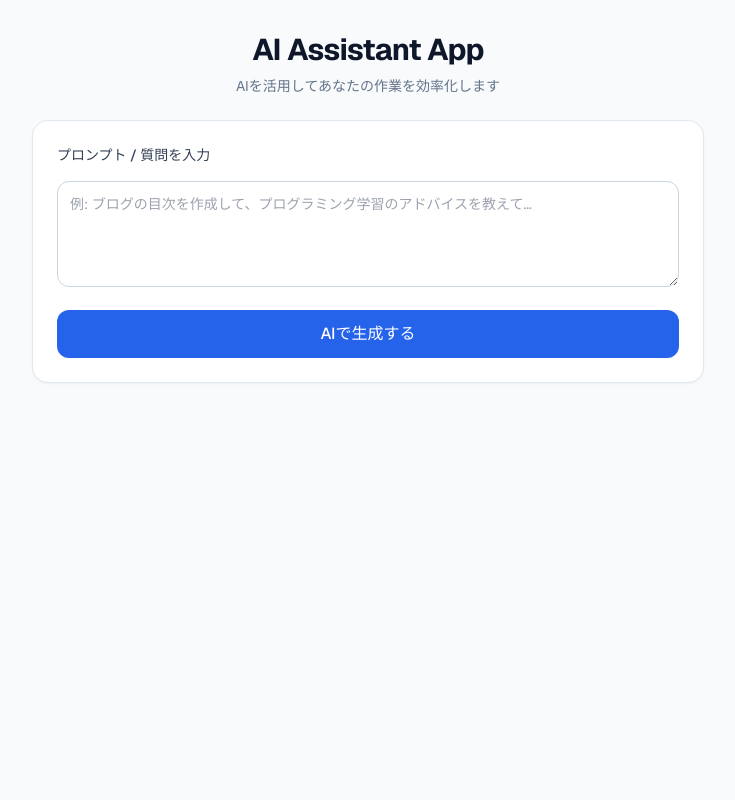
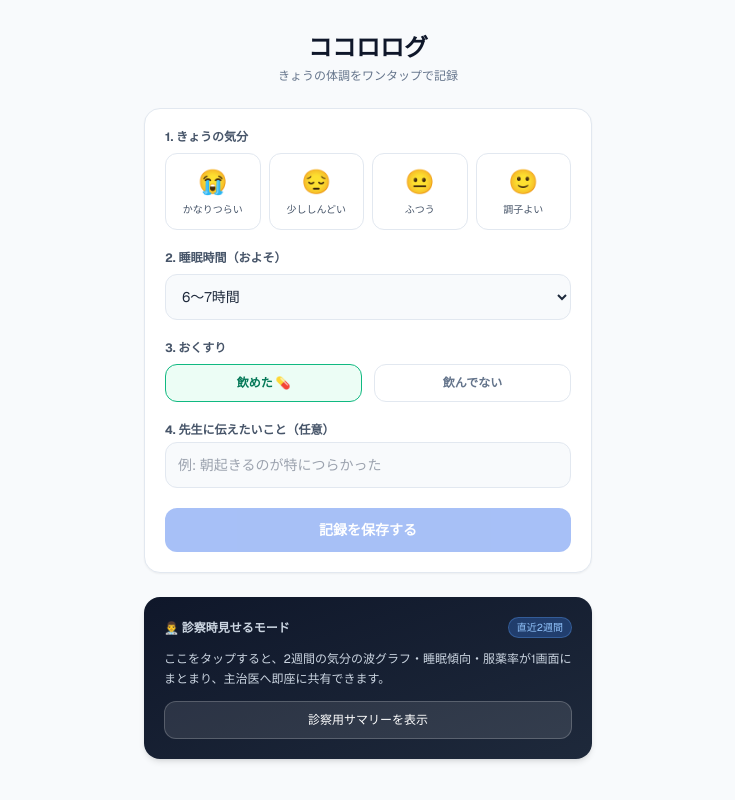
Before and after one commit to desrow9999-lang/nextjs-with-supabase, a Next.js app: page / in a window 1280 px wide. Shown: the whole page, without its empty margins (272-1007 px from the left). Built offline with nearby package versions, Linux system fonts and the light colour scheme.

Commit message:
feat: mental health tracking UI

```diff
--- a/app/page.tsx
+++ b/app/page.tsx
@@ -1,64 +1,133 @@
 import { useState } from "react";
 
 export default function Home() {
-  const [input, setInput] = useState("");
-  const [result, setResult] = useState("");
-  const [loading, setLoading] = useState(false);
+  const [mood, setMood] = useState<number | null>(null);
+  const [sleepHours, setSleepHours] = useState<string>("7");
+  const [tookMeds, setTookMeds] = useState<boolean>(true);
+  const [memo, setMemo] = useState<string>("");
+  const [saved, setSaved] = useState<boolean>(false);
 
-  const handleGenerate = async () => {
-    if (!input.trim()) return;
-    setLoading(true);
-    // TODO: ここにGemini APIやSupabaseとの連携処理を接続
-    setTimeout(() => {
-      setResult(`「${input}」に関する生成結果がここに表示されます。`);
-      setLoading(false);
-    }, 1000);
+  const moods = [
+    { score: 1, label: "かなりつらい", emoji: "😭" },
+    { score: 2, label: "少ししんどい", emoji: "😔" },
+    { score: 3, label: "ふつう", emoji: "😐" },
+    { score: 4, label: "調子よい", emoji: "🙂" },
+  ];
+
+  const handleSave = () => {
+    if (mood === null) return;
+    setSaved(true);
+    // TODO: Supabaseへ記録データを保存する処理を接続
+    setTimeout(() => setSaved(false), 3000);
   };
 
   return (
     <main className="min-h-screen bg-slate-50 text-slate-800 p-4 md:p-8">
-      <div className="max-w-2xl mx-auto space-y-6">
+      <div className="max-w-md mx-auto space-y-6">
 
         {/* ヘッダー */}
-        <header className="text-center space-y-2">
-          <h1 className="text-3xl font-bold tracking-tight text-slate-900">
-            AI Assistant App
-          </h1>
-          <p className="text-sm text-slate-500">
-            AIを活用してあなたの作業を効率化します
-          </p>
+        <header className="text-center space-y-1">
+          <h1 className="text-2xl font-bold text-slate-900">ココロログ</h1>
+          <p className="text-xs text-slate-500">きょうの体調をワンタップで記録</p>
         </header>
 
-        {/* 入力エリア */}
-        <section className="bg-white p-6 rounded-2xl shadow-sm border border-slate-200 space-y-4">
-          <label className="block text-sm font-medium text-slate-700">
-            プロンプト / 質問を入力
-          </label>
-          <textarea
-            value={input}
-            onChange={(e) => setInput(e.target.value)}
-            placeholder="例: ブログの目次を作成して、プログラミング学習のアドバイスを教えて..."
-            rows={4}
-            className="w-full p-3 rounded-xl border border-slate-300 focus:outline-none focus:ring-2 focus:ring-blue-500 text-sm"
-          />
+        {/* 今日の記録カード */}
+        <section className="bg-white p-5 rounded-2xl shadow-sm border border-slate-200 space-y-5">
+
+          {/* 気分選択（絵文字タップ） */}
+          <div>
+            <label className="block text-xs font-bold text-slate-600 mb-2">1. きょうの気分</label>
+            <div className="grid grid-cols-4 gap-2">
+              {moods.map((item) => (
+                <button
+                  key={item.score}
+                  onClick={() => setMood(item.score)}
+                  className={`p-3 rounded-xl border flex flex-col items-center gap-1 transition ${
+                    mood === item.score
+                      ? "border-blue-500 bg-blue-50 ring-2 ring-blue-200"
+                      : "border-slate-200 hover:bg-slate-50"
+                  }`}
+                >
+                  <span className="text-2xl">{item.emoji}</span>
+                  <span className="text-[10px] font-medium text-slate-600">{item.label}</span>
+                </button>
+              ))}
+            </div>
+          </div>
+
+          {/* 睡眠時間 */}
+          <div>
+            <label className="block text-xs font-bold text-slate-600 mb-2">2. 睡眠時間（およそ）</label>
+            <select
+              value={sleepHours}
+              onChange={(e) => setSleepHours(e.target.value)}
+              className="w-full p-3 rounded-xl border border-slate-200 text-sm bg-slate-50 focus:outline-none focus:ring-2 focus:ring-blue-500"
+            >
+              <option value="3">3時間以下</option>
+              <option value="5">4〜5時間</option>
+              <option value="7">6〜7時間</option>
+              <option value="9">8〜9時間</option>
+              <option value="10">10時間以上</option>
+            </select>
+          </div>
+
+          {/* 服薬チェック */}
+          <div>
+            <label className="block text-xs font-bold text-slate-600 mb-2">3. おくすり</label>
+            <div className="flex gap-3">
+              <button
+                onClick={() => setTookMeds(true)}
+                className={`flex-1 py-2.5 rounded-xl text-xs font-bold border transition ${
+                  tookMeds ? "bg-emerald-50 border-emerald-500 text-emerald-700" : "border-slate-200 text-slate-500"
+                }`}
+              >
+                飲めた 💊
+              </button>
+              <button
+                onClick={() => setTookMeds(false)}
+                className={`flex-1 py-2.5 rounded-xl text-xs font-bold border transition ${
+                  !tookMeds ? "bg-rose-50 border-rose-500 text-rose-700" : "border-slate-200 text-slate-500"
+                }`}
+              >
+                飲んでない
+              </button>
+            </div>
+          </div>
+
+          {/* ひと言メモ（任意） */}
+          <div>
+            <label className="block text-xs font-bold text-slate-600 mb-1">4. 先生に伝えたいこと（任意）</label>
+            <input
+              type="text"
+              value={memo}
+              onChange={(e) => setMemo(e.target.value)}
+              placeholder="例: 朝起きるのが特につらかった"
+              className="w-full p-3 rounded-xl border border-slate-200 text-sm bg-slate-50 focus:outline-none focus:ring-2 focus:ring-blue-500"
+            />
+          </div>
+
           <button
-            onClick={handleGenerate}
-            disabled={loading}
-            className="w-full bg-blue-600 hover:bg-blue-700 text-white font-medium py-3 rounded-xl transition disabled:opacity-50"
+            onClick={handleSave}
+            disabled={mood === null}
+            className="w-full bg-blue-600 hover:bg-blue-700 text-white font-bold py-3 rounded-xl transition text-sm disabled:opacity-40"
           >
-            {loading ? "生成中..." : "AIで生成する"}
+            {saved ? "記録しました！ ✓" : "記録を保存する"}
           </button>
         </section>
 
-        {/* 結果表示エリア */}
-        {result && (
-          <section className="bg-white p-6 rounded-2xl shadow-sm border border-slate-200 space-y-2">
-            <h2 className="text-sm font-semibold text-slate-500">生成結果</h2>
-            <div className="p-4 bg-slate-50 rounded-xl text-sm leading-relaxed whitespace-pre-wrap">
-              {result}
-            </div>
-          </section>
-        )}
+        {/* 通院時サマリーカード（先生に見せる用） */}
+        <section className="bg-gradient-to-br from-slate-900 to-slate-800 text-white p-5 rounded-2xl shadow-md space-y-3">
+          <div className="flex justify-between items-center">
+            <h2 className="text-xs font-bold text-slate-300">👨‍⚕️ 診察時見せるモード</h2>
+            <span className="text-[10px] bg-blue-500/30 text-blue-300 px-2 py-0.5 rounded-full border border-blue-400/30">直近2週間</span>
+          </div>
+          <p className="text-xs text-slate-300 leading-relaxed">
+            ここをタップすると、2週間の気分の波グラフ・睡眠傾向・服薬率が1画面にまとまり、主治医へ即座に共有できます。
+          </p>
+          <button className="w-full bg-white/10 hover:bg-white/20 text-white border border-white/20 font-medium py-2.5 rounded-xl text-xs transition">
+            診察用サマリーを表示
+          </button>
+        </section>
 
       </div>
     </main>
```
